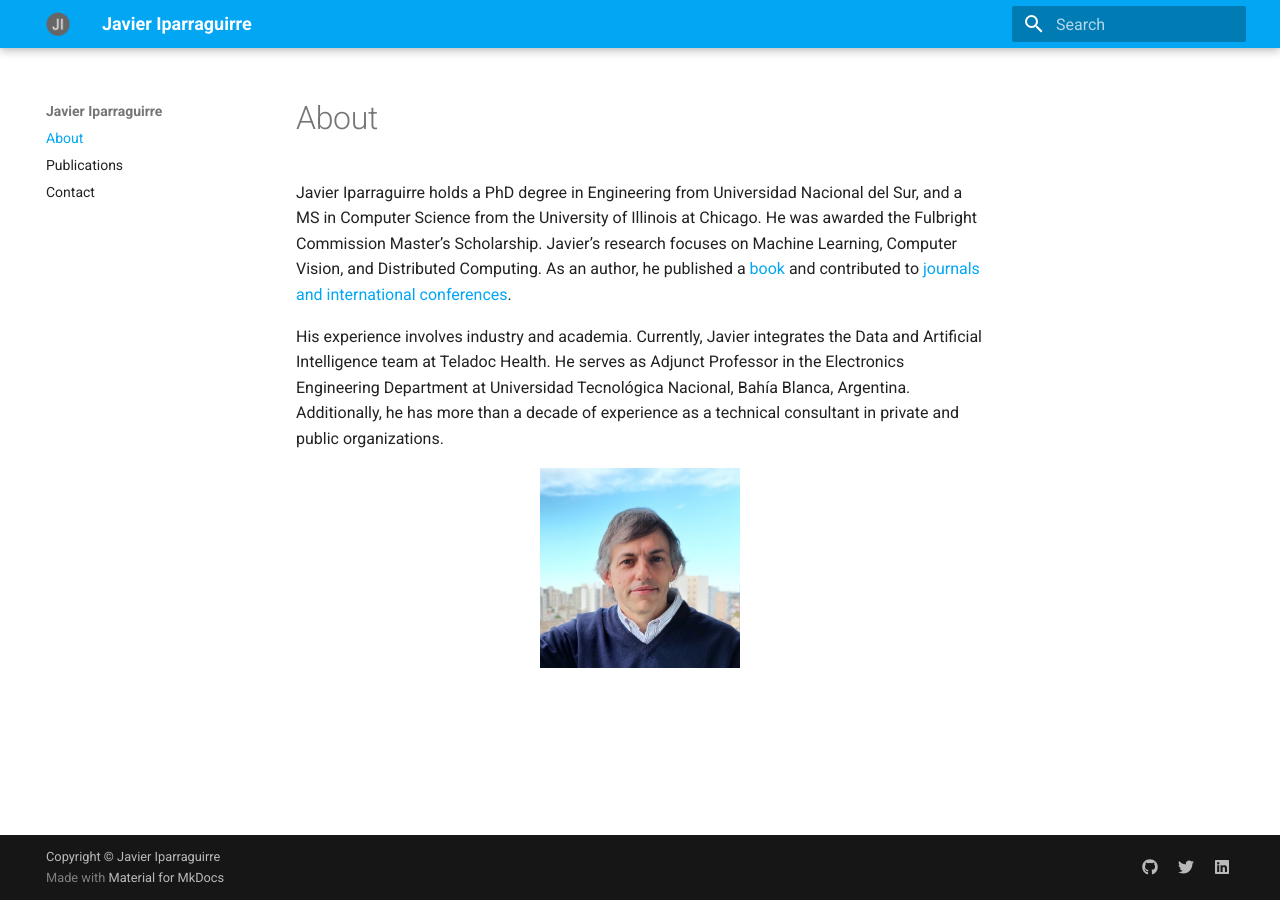
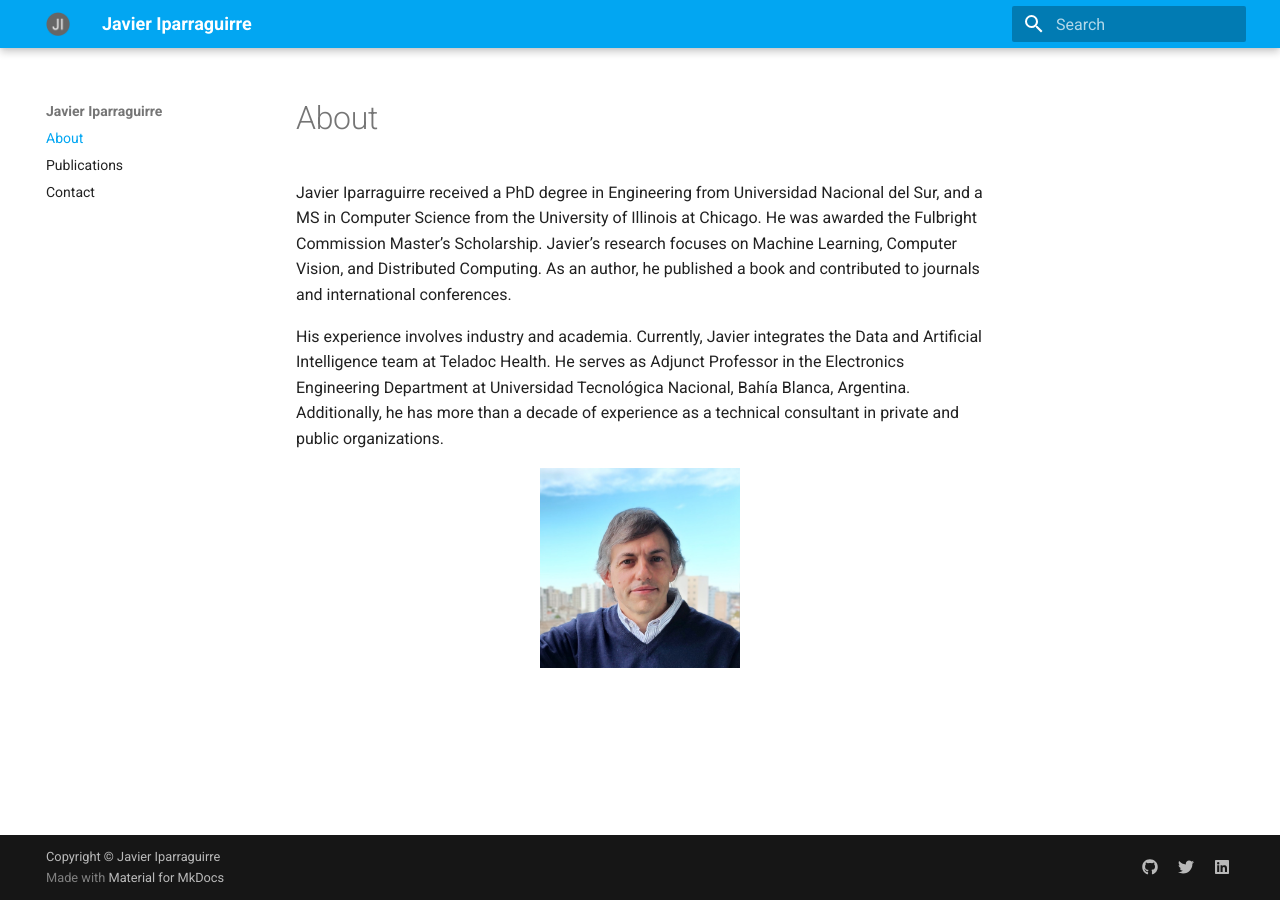
Before and after one commit to javierip/javierip.github.io, an MkDocs documentation site: the page built from docs/index.md, in a window 1280 px wide. Built offline with MkDocs 1.6.1 and Material for MkDocs 9.7.7, drawn with Linux system fonts in a browser that asks for light colours.

Commit message:
update content

```diff
--- a/docs/index.md
+++ b/docs/index.md
@@ -1,7 +1,8 @@
 # About
 
-Javier Iparraguirre holds a PhD degree in Engineering from Universidad Nacional del Sur, and a MS in Computer Science from the University of Illinois at Chicago. He was awarded the Fulbright Commission Master’s Scholarship. Javier’s research focuses on Machine Learning, Computer Vision, and Distributed Computing. As an author, he published a <a href="https://www.amazon.com/Making-Computing-Efficient-Hardware-Architectures/dp/3639178513/ref=sr_1_1?ie=UTF8&s=books&qid=1279828856&sr=8-1" target="_blank">book</a> and contributed to <a href="https://scholar.google.com.ar/citations?hl=en&user=PNNFrAQAAAAJ&view_op=list_works&sortby=pubdate" target="_blank">journals and international conferences</a>.
+Javier Iparraguirre received a PhD degree in Engineering from Universidad Nacional del Sur, and a MS in Computer Science from the University of Illinois at Chicago. He was awarded the Fulbright Commission Master’s Scholarship. Javier’s research focuses on Machine Learning, Computer Vision, and Distributed Computing. As an author, he published a book and contributed to journals and international conferences.
 
 His experience involves industry and academia. Currently, Javier integrates the Data and Artificial Intelligence team at Teladoc Health. He serves as Adjunct Professor in the Electronics Engineering Department at Universidad Tecnológica Nacional, Bahía Blanca, Argentina. Additionally, he has more than a decade of experience as a technical consultant in private and public organizations.
 
+
 <p style="text-align:center"> <img src="images/javier-iparraguirre.jpg" width="200" > </p>
```
